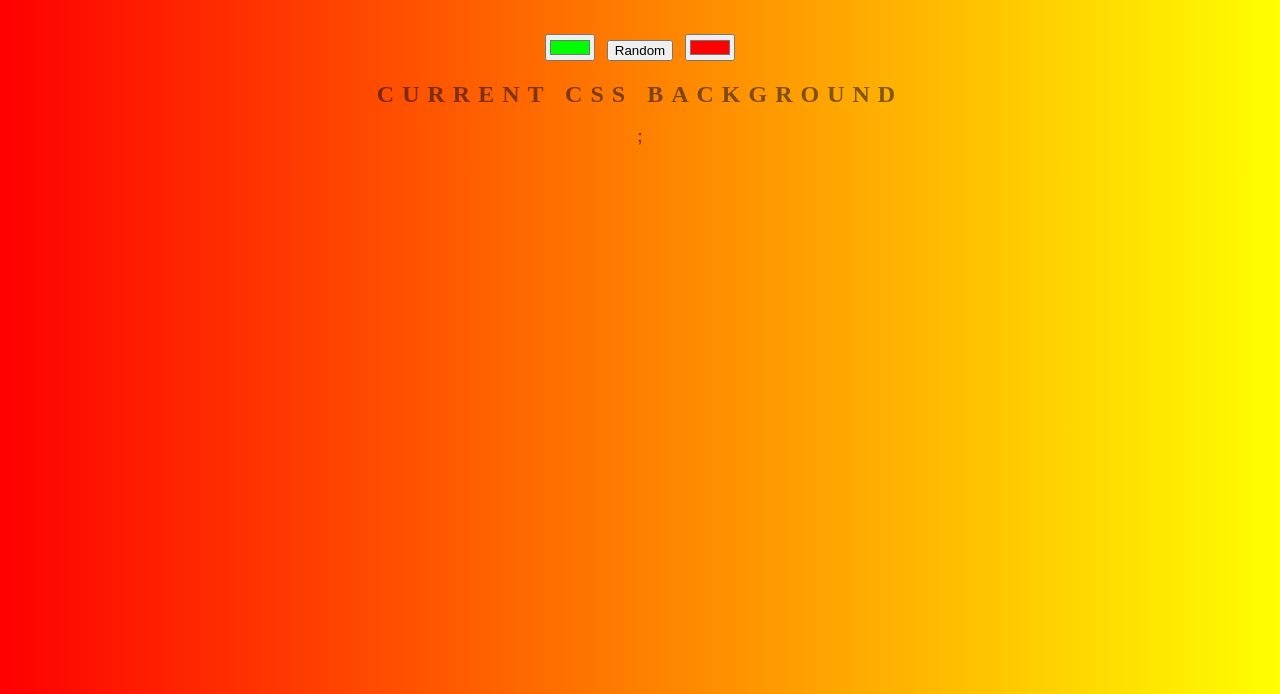
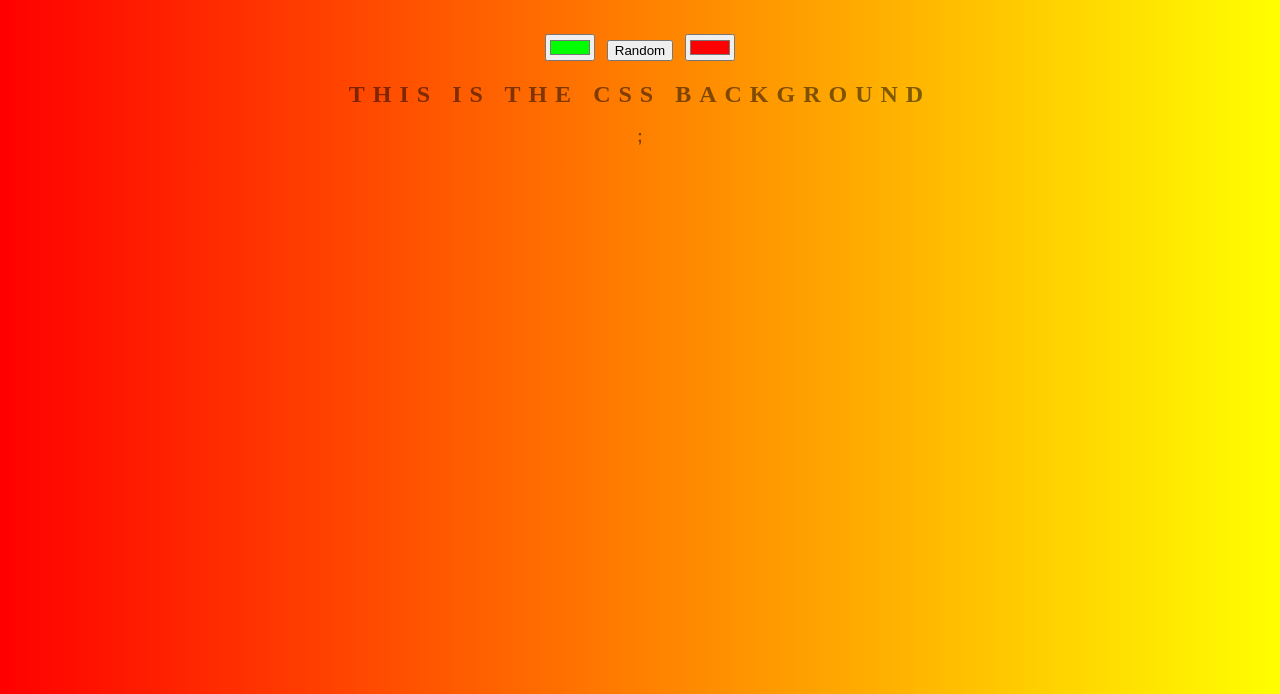
Before and after one commit to adityapolkondwar/background-generator, a plain HTML site: page indexback.html in a window 1280 px wide. Shown: the part 106-800 px from the top of the page. Drawn offline with Linux system fonts and the light colour scheme.

Commit message:
commands vaala

```diff
--- a/indexback.html
+++ b/indexback.html
@@ -9,7 +9,7 @@
 	<input class="color1" type="color" name="color1" value="#00ff00">
 	<button id="enter">Random</button>
 	<input class="color2" type="color" name="color2" value="#ff0000">
-	<h2>Current CSS Background</h2>
+	<h2>This is the CSS Background</h2>
 	<h3></h3>
 	<script type="text/javascript" src="scriptback.js"></script>
 </body>
```
